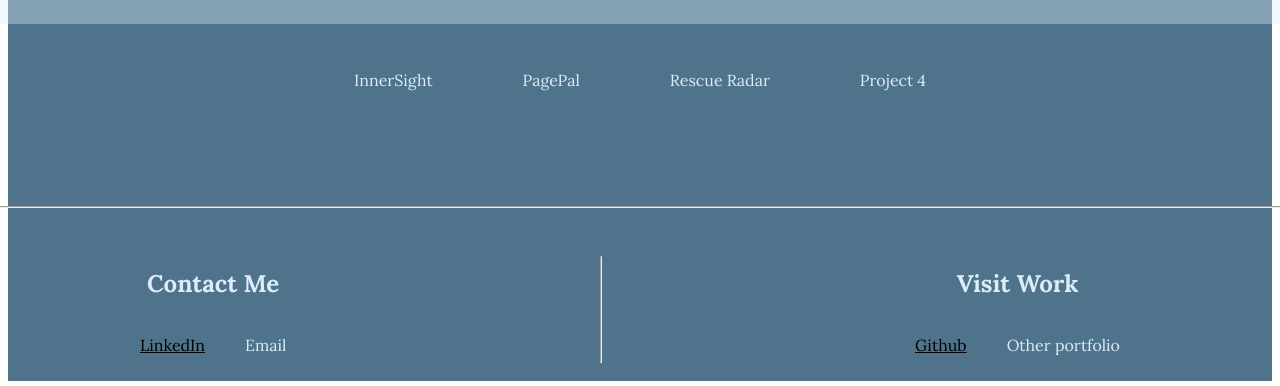
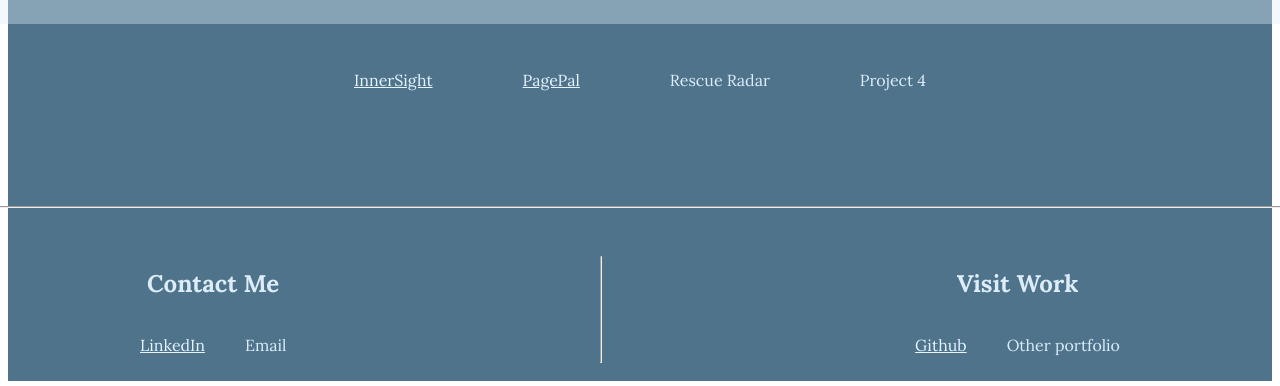
Before and after one commit to anikagrewal/Portfolio, a Next.js app: page / in a window 1280 px wide. Shown: the part 1379-1765 px from the top of the page. Built offline with nearby package versions, Linux system fonts and the light colour scheme.

Commit message:
link color and navigation

```diff
--- a/components/Footer/index.js
+++ b/components/Footer/index.js
@@ -11,7 +11,7 @@ return (
         <div className={styles.contact}>
             <h2>Contact Me</h2>
             <div className={styles.footerLinks}>
-            <a href="https://www.linkedin.com/in/anika-grewal-516712262" className={styles.nav}>LinkedIn</a>
+            <a href="https://www.linkedin.com/in/anika-grewal-516712262" className={styles.linkTxt}>LinkedIn</a>
             <p>Email</p>
             </div>
         </div>
@@ -19,7 +19,7 @@ return (
         <div className={styles.work}>
             <h2>Visit Work</h2>
             <div className={styles.footerLinks}>
-            <a href="https://github.com/anikagrewal" className={styles.nav}>Github</a>
+            <a href="https://github.com/anikagrewal" className={styles.linkTxt}>Github</a>
             <p>Other portfolio</p>
             </div>
         </div>
--- a/pages/index.js
+++ b/pages/index.js
@@ -40,8 +40,8 @@ export default function Home() {
           </div>
         </div>
         <div className={styles.proLinks}>
-        <p>InnerSight</p>
-        <p>PagePal</p>
+        <Link href={'/caseStudy'} className={styles.linkTxt}>InnerSight</Link>
+        <Link href={'/projects'} className={styles.linkTxt}>PagePal</Link>
         <p>Rescue Radar</p>
         <p>Project 4</p>
         </div>
--- a/styles/Home.module.css
+++ b/styles/Home.module.css
@@ -30,6 +30,11 @@
 .nav {
   font-size: 16px;
   color: black;
+}
+
+.linkTxt {
+  font-size: 16px;
+  color: #e6f4ff;
 }
 
 .sticky {
```
